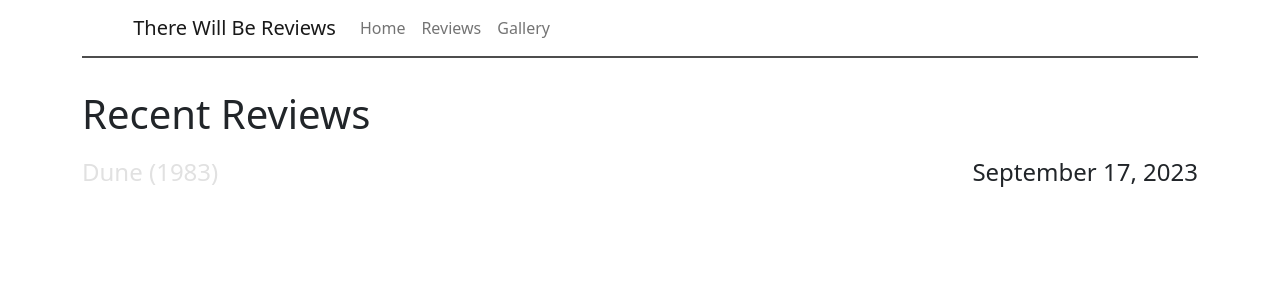
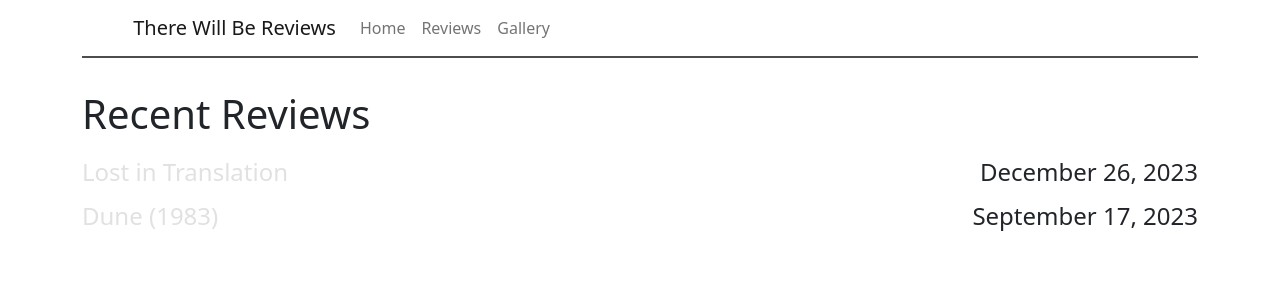
Before and after one commit to benlazarine/therewillbereviews.github.io, a Jekyll site: the page built from index.html, in a window 1280 px wide. Shown: the top 300 px of the page. Built offline with Jekyll 4.4.1, drawn with Linux system fonts in a browser that asks for light colours.

Commit message:
Update index.html

```diff
--- a/index.html
+++ b/index.html
@@ -4,6 +4,14 @@ layout: default
 
 <div class="archive">
   <h1 class="archive-year">Recent Reviews</h1>
+  <div class="archive-item">
+    <span class="post-date archive-date fs-4"
+      >December 26, 2023</span
+    >
+    <a style="text-decoration:none" href="https://www.therewillbereviews.com/reviews/lost-in-translation" class="archive-title fs-4"
+      >Lost in Translation</a
+    >
+  </div>
   <div class="archive-item">
     <span class="post-date archive-date fs-4"
       >September 17, 2023</span
```
